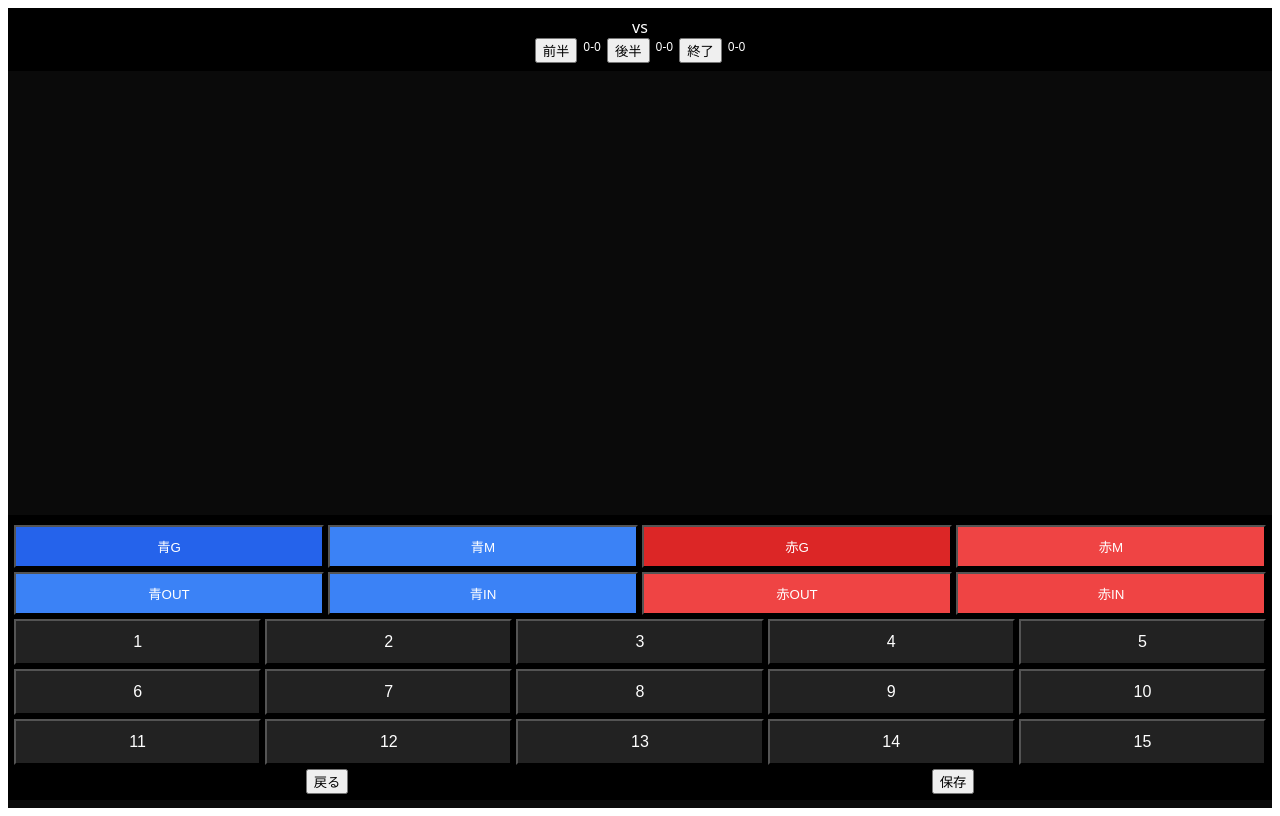
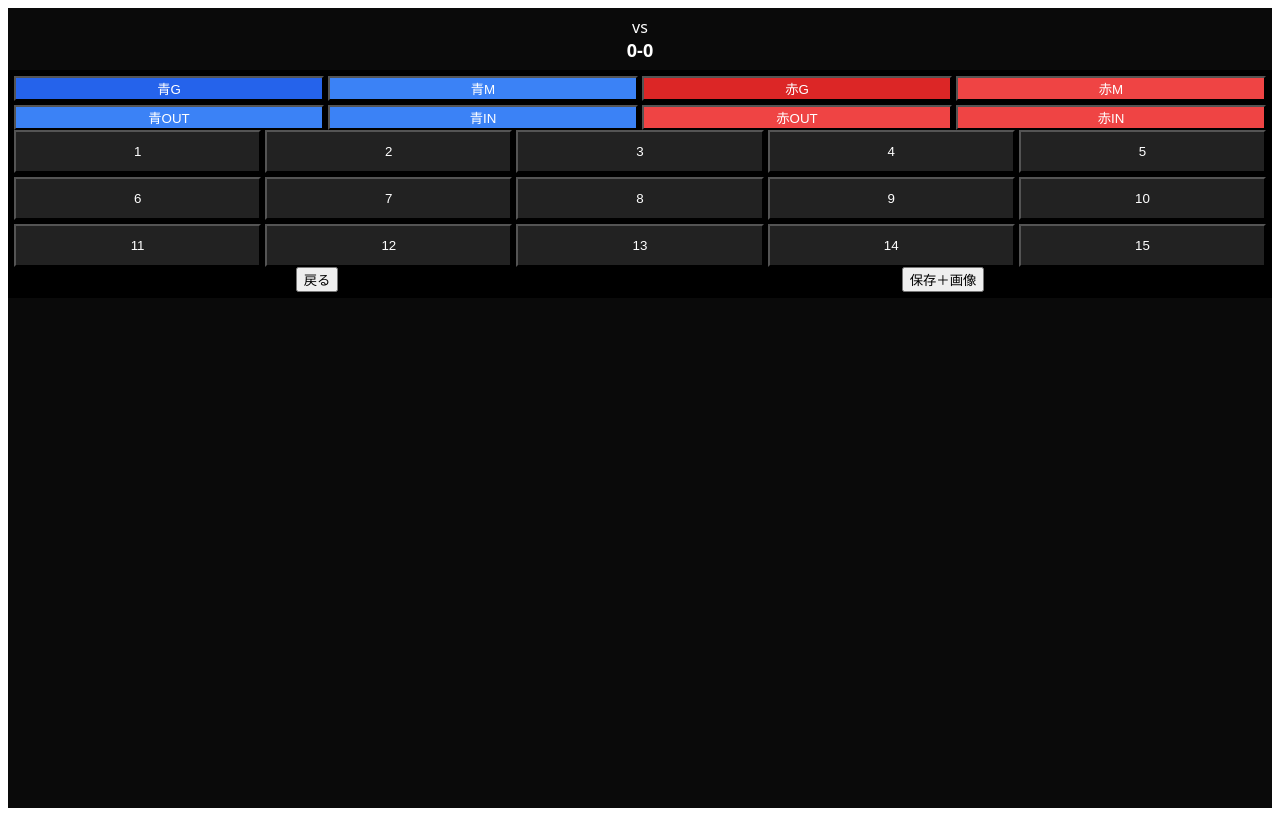
Before and after one commit to hakkinen9301/handball-score-new, a React (Create React App) app: page / in a window 1280 px wide. Both pictures are taken after a click on the button "試合開始". Built offline with nearby package versions, Linux system fonts and the light colour scheme.

Commit message:
Enhance scoring logic and add image saving feature
Refactor scoring and history saving logic, integrate image capture functionality.

```diff
--- a/src/App.js
+++ b/src/App.js
@@ -1,33 +1,34 @@
 import { useState, useRef, useEffect } from "react";
+import html2canvas from "html2canvas";
 
 export default function App() {
   const [info, setInfo] = useState({ date: "", round: "", home: "", away: "" });
   const [started, setStarted] = useState(false);
   const [events, setEvents] = useState([]);
   const [mode, setMode] = useState(null);
+  const [history, setHistory] = useState([]);
 
   const bottomRef = useRef(null);
+  const captureRef = useRef(null);
 
-  // 自動スクロール
   useEffect(() => {
     bottomRef.current?.scrollIntoView({ behavior: "auto" });
   }, [events]);
 
-  // スコア計算
-  const calcScore = (target) => {
+  useEffect(() => {
+    const saved = localStorage.getItem("matches");
+    if (saved) setHistory(JSON.parse(saved));
+  }, []);
+
+  // スコア
+  const calcScore = () => {
     let b = 0, r = 0;
-    let section = "前半";
-
     events.forEach(e => {
-      if (e.type === "section") section = e.label;
       if (e.type === "goal") {
-        if (target === "total" || target === section) {
         if (e.team === "blue") b++;
         if (e.team === "red") r++;
       }
-      }
     });
-
     return `${b}-${r}`;
   };
 
@@ -36,7 +37,6 @@ export default function App() {
     setEvents(prev => {
       const list = [...prev, { team, type, number }];
       let b = 0, r = 0;
-
       return list.map(e => {
         if (e.type === "goal") {
           if (e.team === "blue") b++;
@@ -47,39 +47,47 @@ export default function App() {
     });
   };
 
-  const addSection = (label) =>
-    setEvents(prev => [...prev, { type: "section", label }]);
-
   const undo = () => setEvents(prev => prev.slice(0, -1));
 
-  // 保存（ダミー）
-  const save = () => {
-    alert("保存機能は後で戻す");
+  // ■ 保存（履歴＋画像）
+  const save = async () => {
+    try {
+      // 履歴保存
+      const newHistory = [
+        { info, events, score: calcScore(), id: Date.now() },
+        ...history
+      ];
+      setHistory(newHistory);
+      localStorage.setItem("matches", JSON.stringify(newHistory));
+
+      // 画像保存
+      const canvas = await html2canvas(captureRef.current, {
+        backgroundColor: "#0a0a0a",
+        scale: 2
+      });
+
+      const link = document.createElement("a");
+      link.download = "score.png";
+      link.href = canvas.toDataURL();
+      link.click();
+
+    } catch (e) {
+      alert("画像保存に失敗（履歴は保存済み）");
+    }
   };
 
-  // 得点集計
-  const goalStats = events.reduce((acc, e) => {
-    if (e.type === "goal") {
-      const key = `${e.team}-${e.number}`;
-      acc[key] = (acc[key] || 0) + 1;
-    }
-    return acc;
-  }, {});
-
-  const makeList = (team) =>
-    Object.entries(goalStats)
-      .filter(([k]) => k.startsWith(team))
-      .map(([k, v]) => ({ num: Number(k.split("-")[1]), count: v }))
-      .sort((a, b) => a.num - b.num)
-      .slice(0, 8);
-
-  const blueList = makeList("blue");
-  const redList = makeList("red");
+  const loadMatch = (m) => {
+    setInfo(m.info);
+    setEvents(m.events);
+    setStarted(true);
+  };
 
   const numbers = Array.from({ length: 15 }, (_, i) => i + 1);
 
   return (
     <div style={styles.container}>
+
+      {/* ■ 開始前 */}
       {!started && (
         <div style={styles.startWrap}>
           <div style={styles.startBox}>
@@ -92,32 +100,34 @@ export default function App() {
             <input placeholder="チームB" style={styles.bigInput}
               onChange={(e)=>setInfo({...info,away:e.target.value})}/>
             <button style={styles.startBtn} onClick={()=>setStarted(true)}>試合開始</button>
+
+            {/* 履歴一覧 */}
+            {history.length > 0 && (
+              <div style={{marginTop:20}}>
+                <div>履歴</div>
+                {history.map(h=>(
+                  <div key={h.id} onClick={()=>loadMatch(h)} style={styles.historyItem}>
+                    {h.info.date} {h.info.home} vs {h.info.away} ({h.score})
+                  </div>
+                ))}
+              </div>
+            )}
           </div>
         </div>
       )}
 
+      {/* ■ 試合画面 */}
       {started && (
         <>
+          <div ref={captureRef}>
             <div style={styles.header}>
               <div>{info.date} {info.round}</div>
               <div>{info.home} vs {info.away}</div>
-
-            <div style={styles.scoreRow}>
-              <button onClick={()=>addSection("前半")}>前半</button>
-              <span>{calcScore("前半")}</span>
-              <button onClick={()=>addSection("後半")}>後半</button>
-              <span>{calcScore("後半")}</span>
-              <button onClick={()=>addSection("試合終了")}>終了</button>
-              <span>{calcScore("total")}</span>
-            </div>
+              <div style={{fontSize:18, fontWeight:"bold"}}>{calcScore()}</div>
             </div>
 
             <div style={styles.timeline}>
               {events.map((e,i)=>{
-              if(e.type==="section"){
-                return <div key={i} style={styles.section}>ーー {e.label} ーー</div>
-              }
-
                 const mark =
                   e.type==="goal" ? (e.team==="blue"?"🔵":"🔴") :
                   e.type==="miss" ? "❌" :
@@ -143,25 +153,9 @@ export default function App() {
               })}
               <div ref={bottomRef}/>
             </div>
+          </div>
 
           <div style={styles.bottom}>
-            <div style={styles.stats}>
-              {[0,1].map(r=>(
-                <div key={r} style={styles.statRow}>
-                  {[...blueList.slice(r*4,(r+1)*4),
-                    ...redList.slice(r*4,(r+1)*4)
-                  ].map((p,i)=>(
-                    <div key={i}>
-                      #{p?.num || ""}{" "}
-                      <span style={{color:i<4?"#60a5fa":"#f87171"}}>
-                        {p?.count || ""}
-                      </span>
-                    </div>
-                  ))}
-                </div>
-              ))}
-            </div>
-
             <div style={styles.btnRow}>
               <button style={styles.blue} onClick={()=>setMode("blue-goal")}>青G</button>
               <button style={styles.blueSub} onClick={()=>setMode("blue-miss")}>青M</button>
@@ -187,7 +181,7 @@ export default function App() {
 
             <div style={styles.actions}>
               <button onClick={undo}>戻る</button>
-              <button onClick={save}>保存</button>
+              <button onClick={save}>保存＋画像</button>
             </div>
           </div>
         </>
@@ -197,69 +191,27 @@ export default function App() {
 }
 
 const styles = {
-  container:{
-    background:"#0a0a0a",
-    color:"#fff",
-    height:"100vh",
-    display:"flex",
-    flexDirection:"column",
-    fontFamily:"system-ui, -apple-system, sans-serif"
-  },
-
-  header:{position:"sticky",top:0,background:"#000",textAlign:"center",padding:8},
-
-  scoreRow:{display:"flex",justifyContent:"center",gap:6,fontSize:12},
-
-  timeline:{flex:1,overflowY:"auto",padding:8},
-
-  row:{
-    display:"grid",
-    gridTemplateColumns:"40px 90px 60px 90px 40px",
-    alignItems:"center",
-    height:22
-  },
-
-  c1:{textAlign:"center",color:"#60a5fa"},
+  container:{background:"#0a0a0a",color:"#fff",height:"100vh",display:"flex",flexDirection:"column",fontFamily:"system-ui"},
+  header:{textAlign:"center",padding:8},
+  timeline:{flex:1,overflowY:"auto",display:"flex",flexDirection:"column",alignItems:"center"},
+  row:{display:"grid",gridTemplateColumns:"50px 100px 60px 100px 50px",width:"100%",maxWidth:420},
+  c1:{textAlign:"center",color:"#60a5fa",whiteSpace:"nowrap"},
   c2:{textAlign:"right",color:"#60a5fa"},
-  c3:{textAlign:"center",fontWeight:"bold"},
+  c3:{textAlign:"center"},
   c4:{textAlign:"left",color:"#f87171"},
   c5:{textAlign:"center",color:"#f87171"},
-
-  section:{textAlign:"center",margin:"6px 0",color:"#aaa"},
-
-  bottom:{position:"sticky",bottom:0,background:"#000",padding:6},
-
-  stats:{marginBottom:4},
-  statRow:{display:"grid",gridTemplateColumns:"repeat(8,1fr)",fontSize:12,textAlign:"center"},
-
-  btnRow:{display:"grid",gridTemplateColumns:"repeat(4,1fr)",gap:4,marginBottom:4},
-
+  bottom:{background:"#000",padding:6},
+  btnRow:{display:"grid",gridTemplateColumns:"repeat(4,1fr)",gap:4},
   grid:{display:"grid",gridTemplateColumns:"repeat(5,1fr)",gap:4},
-
-  num:{padding:12,fontSize:16,background:"#222",color:"#fff"},
-
-  blue:{background:"#2563eb",color:"#fff",padding:10},
-  blueSub:{background:"#3b82f6",color:"#fff",padding:10},
-  red:{background:"#dc2626",color:"#fff",padding:10},
-  redSub:{background:"#ef4444",color:"#fff",padding:10},
-
-  actions:{display:"flex",justifyContent:"space-around",marginTop:4},
-
-  startWrap:{
-    height:"100%",
-    display:"flex",
-    justifyContent:"center",
-    alignItems:"center"
-  },
-
-  startBox:{
-    display:"flex",
-    flexDirection:"column",
-    gap:12,
-    width:"80%"
-  },
-
-  bigInput:{padding:14,fontSize:16},
-
-  startBtn:{padding:14,fontSize:16,background:"#2563eb",color:"#fff"}
+  num:{padding:12,background:"#222",color:"#fff"},
+  blue:{background:"#2563eb",color:"#fff"},
+  blueSub:{background:"#3b82f6",color:"#fff"},
+  red:{background:"#dc2626",color:"#fff"},
+  redSub:{background:"#ef4444",color:"#fff"},
+  actions:{display:"flex",justifyContent:"space-around"},
+  startWrap:{flex:1,display:"flex",justifyContent:"center",alignItems:"center"},
+  startBox:{display:"flex",flexDirection:"column",gap:10,width:"80%"},
+  bigInput:{padding:14},
+  startBtn:{padding:14,background:"#2563eb",color:"#fff"},
+  historyItem:{padding:6,borderBottom:"1px solid #333",cursor:"pointer"}
 };
```
Lines whose indentation alone changed are shown as unchanged.
